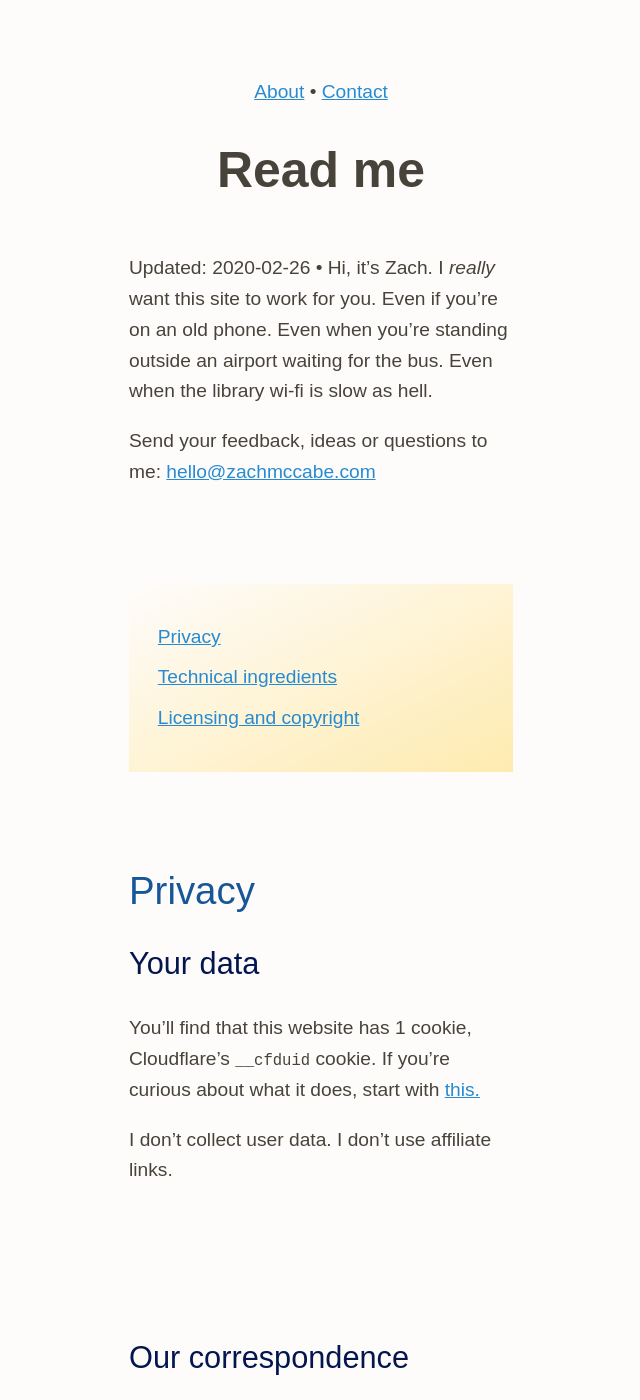
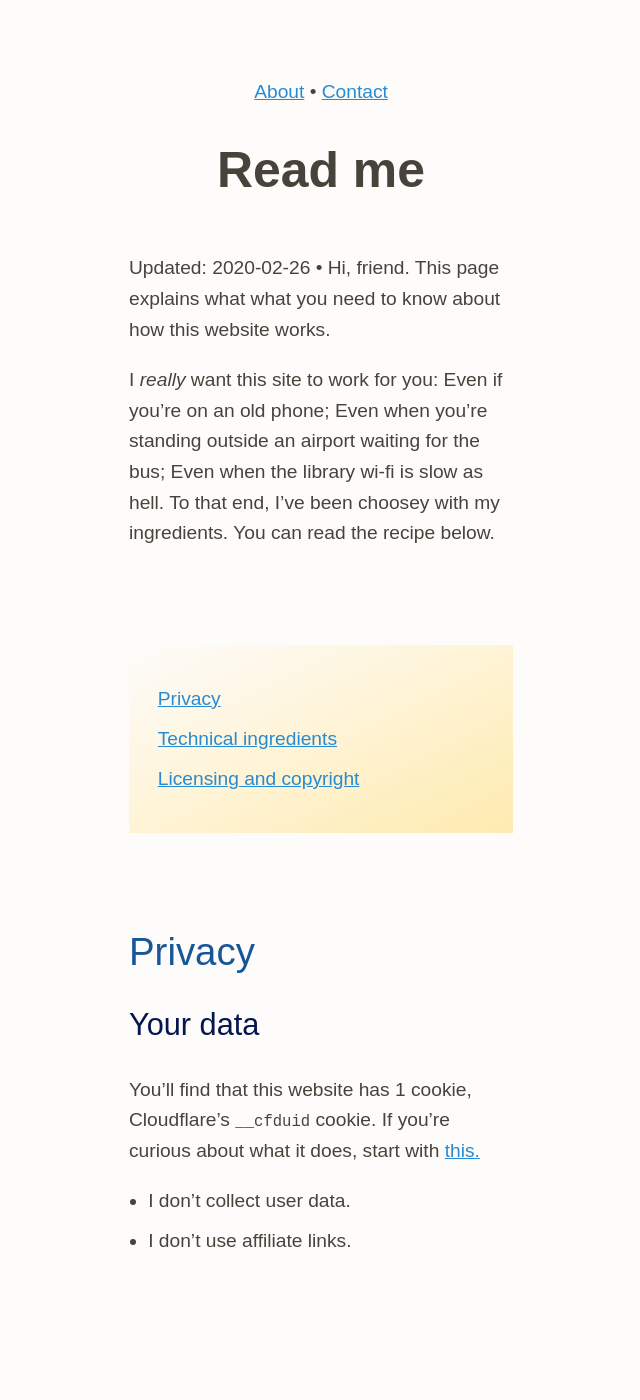
Before and after one commit to zachmccabe/zachmccabe.github.io, a Jekyll site: the page built from ntk.md, in a window 1280 px wide and 1400 px high. Shown: the whole window, without its empty margins (319-959 px from the left). Built offline with Jekyll 4.4.1, drawn with Linux system fonts in a browser that asks for light colours; some of the changed text lies outside the part shown.

Commit message:
Update ntk.md
Copy tweaks.

```diff
--- a/ntk.md
+++ b/ntk.md
@@ -11,9 +11,9 @@ nav: |
 
 ---
 
-Updated: {% include print_update.html %} • Hi, it's Zach. I *really* want this site to work for you. Even if you're on an old phone. Even when you're standing outside an airport waiting for the bus. Even when the library wi-fi is slow as hell.
+Updated: {% include print_update.html %} • Hi, friend. This page explains what what you need to know about how this website works.
 
-Send your feedback, ideas or questions to me: [hello@zachmccabe.com](mailto:hello@zachmccabe.com)
+I *really* want this site to work for you: Even if you're on an old phone; Even when you're standing outside an airport waiting for the bus; Even when the library wi-fi is slow as hell. To that end, I've been choosey with my ingredients. You can read the recipe below.
 
 
 
@@ -21,36 +21,36 @@ Send your feedback, ideas or questions to me: [hello@zachmccabe.com](mailto:hell
 
 
 
-
 ## Privacy
-
 
 ### Your data
 
 You'll find that this website has 1 cookie, Cloudflare's `__cfduid` cookie. If you're curious about what it does, start with [this.](https://support.cloudflare.com/hc/en-us/articles/200170156-What-does-the-Cloudflare-cfduid-cookie-do-)
 
-I don't collect user data. I don't use affiliate links.
+- I don't collect user data.
+- I don't use affiliate links.
+
 
 
 ### Our correspondence
 
-Whenever possible I delete ephemeral correspondence immediately. However, you should *also* know that:
+I delete ephemeral correspondence immediately. However, you should *also* know that:
 
 1. US regulations do require that I retain some business-related correspondence for several years.
-2. Because I'm human I do take notes for myself. Because I'm human, I keep my digital notes encrypted. 🤐
+2. Because I'm human, I do take notes for myself. I keep my digital notes encrypted -- for the same reason. 🤐
 
 
 
 ## Technical ingredients
 
-+ Built on Github Pages
-+ Served over Cloudflare's CDN
-+ Email correspondence via Zoho Mail
++ Built on Github Pages.
++ Served over Cloudflare's CDN.
++ Email correspondence via Zoho Mail.
 
 
 
 ## Licensing and copyright
 
-Always happy to talk with you about your licensing needs: [hello@zachmccabe.com](mailto:hello@zachmccabe.com)
+I'm always happy to talk with you about your licensing needs: [hello@zachmccabe.com](mailto:hello@zachmccabe.com)
 
 The photos, articles and other content on this website are copyright. You must obtain written permission before republishing, etc. Email me for more info.
```
